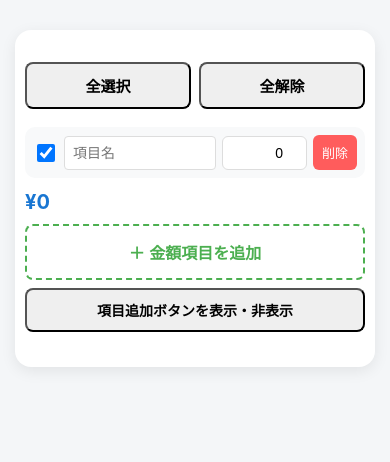
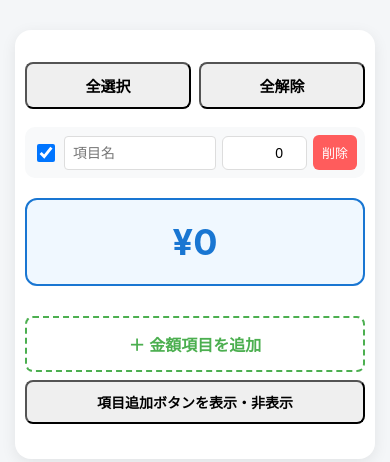
Before and after one commit to dreizehn09/calculator-app, a plain HTML site: page index.html in a window 390 px wide. Drawn offline with Linux system fonts and the light colour scheme.

Commit message:
合計金額表示を大きく中央寄せに改善

```diff
--- a/style.css
+++ b/style.css
@@ -106,9 +106,16 @@ h1 {
 }
 
 #total {
-    font-size: 20px;
+    font-size: 48px;
     font-weight: bold;
     color: #1976d2;
+    text-align: center;
+    margin: 30px auto;
+    padding: 25px;
+    display: block;
+    background-color: #f0f8ff;
+    border-radius: 12px;
+    border: 2px solid #1976d2;
 }
 
 .select-buttons {
@@ -187,6 +194,12 @@ h1 {
         padding: 11px 8px;
         font-size: 15px;
     }
+
+    #total {
+        font-size: 36px;
+        margin: 20px auto;
+        padding: 20px;
+    }
 }
 
 /* 金額項目を追加ボタンの非表示 */
```
